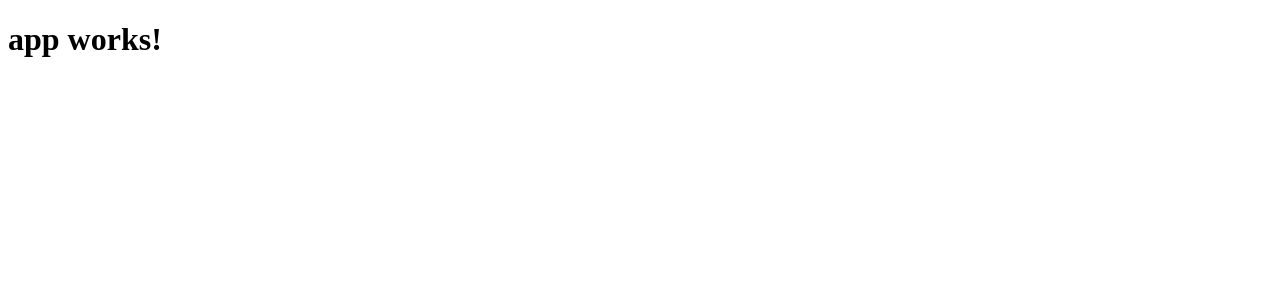
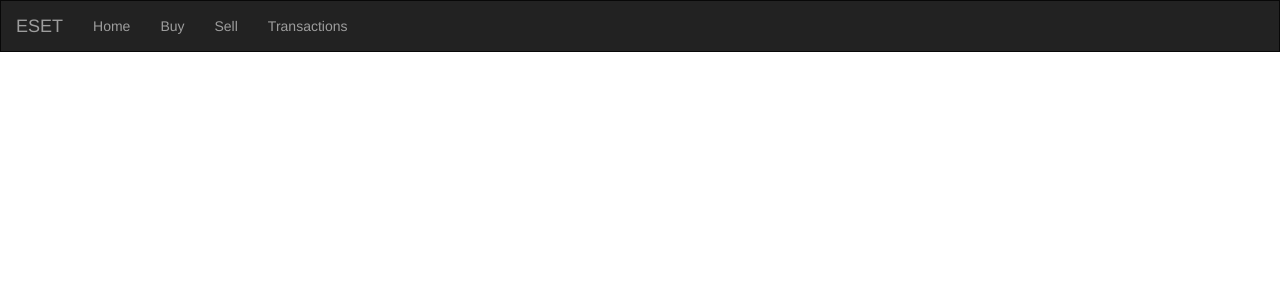
Before and after one commit to shariqs/tickets, an Angular app: page / in a window 1280 px wide. Shown: the top 300 px of the page. Built offline with nearby package versions, Linux system fonts and the light colour scheme.

Commit message:
First Commit

```diff
--- a/src/app/app.component.css
+++ b/src/app/app.component.css
@@ -0,0 +1,4 @@
+app-menubar{
+    padding: 0px;
+    margin: 0px;
+}
--- a/src/app/app.component.html
+++ b/src/app/app.component.html
@@ -1,3 +1 @@
-<h1>
-  {{title}}
-</h1>
+<app-menubar> </app-menubar>
--- a/src/app/app.component.ts
+++ b/src/app/app.component.ts
@@ -6,5 +6,5 @@ import { Component } from '@angular/core';
   styleUrls: ['./app.component.css']
 })
 export class AppComponent {
-  title = 'app works!';
+
 }
--- a/src/app/app.module.ts
+++ b/src/app/app.module.ts
@@ -5,9 +5,12 @@ import { HttpModule } from '@angular/http';
 
 import { AppComponent } from './app.component';
 
+import { MenuBarComponent } from './menu-bar.component';
+
 @NgModule({
   declarations: [
-    AppComponent
+    AppComponent,
+    MenuBarComponent
   ],
   imports: [
     BrowserModule,
--- /dev/null
+++ b/src/app/menu-bar.component.ts
@@ -0,0 +1,32 @@
+import { Component } from '@angular/core';
+
+@Component({
+  selector: 'app-menubar',
+  template: `
+    <nav class="navbar navbar-inverse">
+    <div class="container-fluid">
+        <div class="navbar-header">
+        <a class="navbar-brand" href="#">ESET</a>
+        </div>
+        <ul class="nav navbar-nav" *ngFor="let item of menuItems">
+        <li (click)="itemClicked(item)" > <a href="#"> {{ item }} </a> </li>
+        </ul>
+    </div>
+    </nav>
+  `,
+  styles: [`
+  .navbar{
+      border-radius: 0px;
+  }
+
+
+   `],
+
+})
+
+export class MenuBarComponent {
+    menuItems = ['Home', 'Buy', 'Sell', 'Transactions'];
+    // Useless example methods
+    itemClicked(inputs) {   console.log(inputs);        }
+    public addMenuItem(newMenuItem) {    this.menuItems.push(newMenuItem);    }
+}
--- a/src/index.html
+++ b/src/index.html
@@ -1,5 +1,6 @@
 <!doctype html>
 <html>
+  <link href="https://maxcdn.bootstrapcdn.com/bootstrap/3.3.7/css/bootstrap.min.css" rel="stylesheet">
 <head>
   <meta charset="utf-8">
   <title>Etes</title>
--- a/src/styles.css
+++ b/src/styles.css
@@ -1 +1,5 @@
 /* You can add global styles to this file, and also import other style files */
+* {
+  margin: 0;
+  padding: 0;
+}
```
